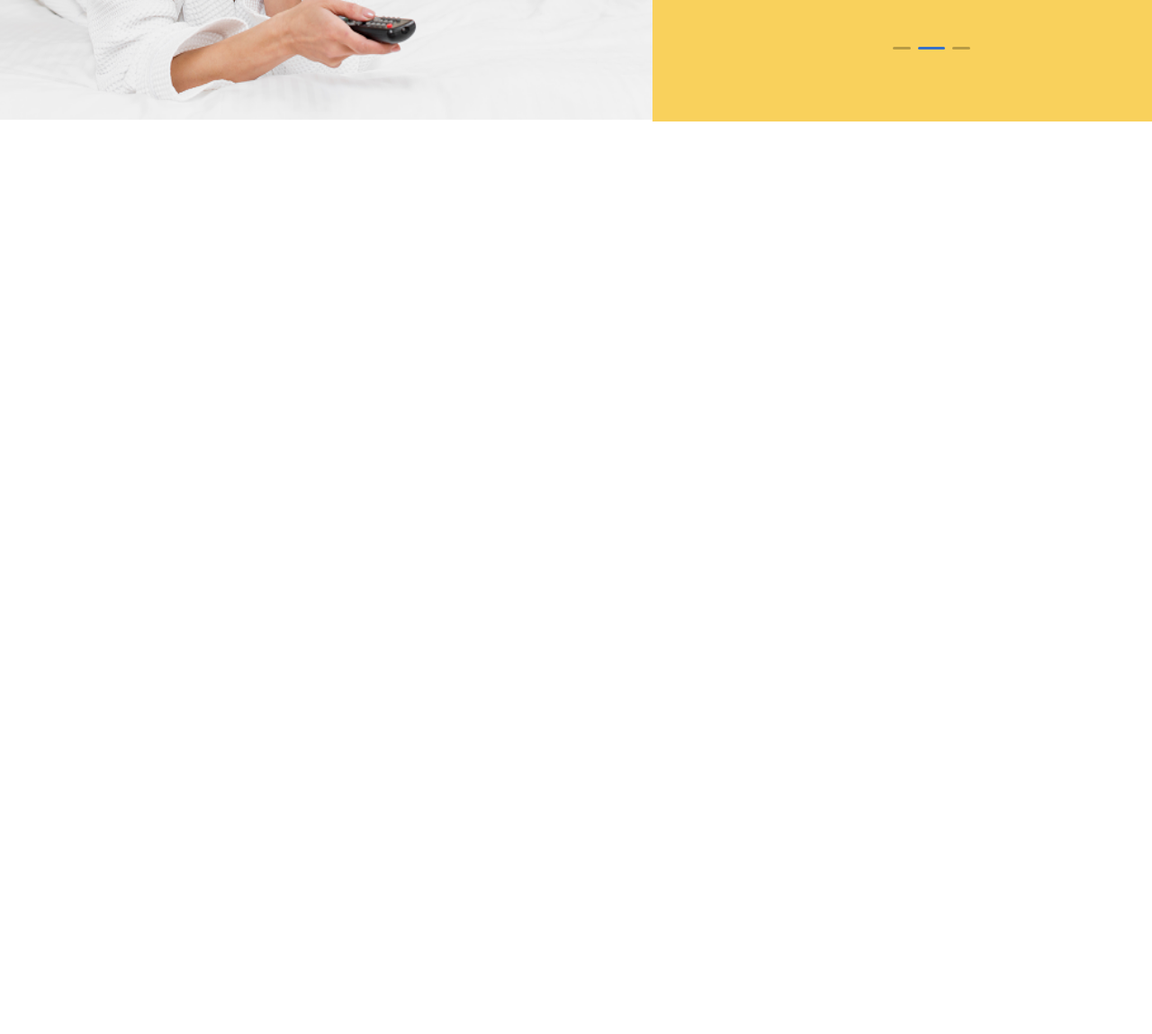
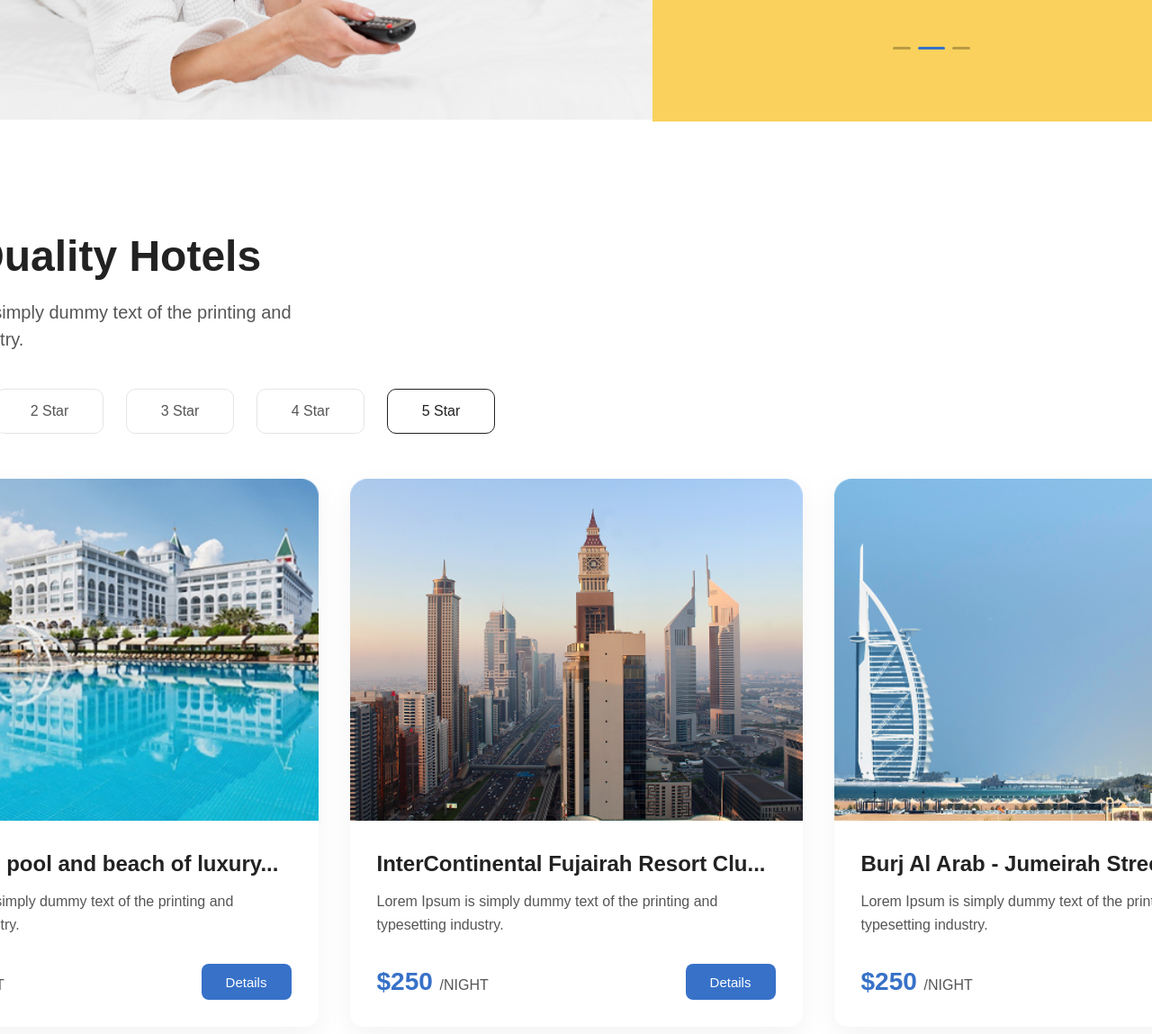
Before and after one commit to abduhakimrahmonqulzoda/HotelBoooking, a plain HTML site: page index.html in a window 1280 px wide. Shown: the part 3426-4575 px from the top of the page at 90% size. Before the commit the page ends 3663 px from the top, so only its background shows below. Drawn offline with Linux system fonts and the light colour scheme.

Commit message:
I creat section5

```diff
--- a/index.html
+++ b/index.html
@@ -176,6 +176,78 @@
       </div>
     </div>
 
+        <div class="section5">
+      <div class="sec5top">
+        <p class="sec5p1">Best Quality Hotels</p>
+        <p class="sec5p2">
+          Lorem Ipsum is simply dummy text of the printing and typesetting
+          industry.
+        </p>
+
+        <div class="sec5tabs">
+          <div class="sec5stars">
+            <button class="starbtn">1 Star</button>
+            <button class="starbtn">2 Star</button>
+            <button class="starbtn">3 Star</button>
+            <button class="starbtn">4 Star</button>
+            <button class="starbtn starbtn-active">5 Star</button>
+          </div>
+
+          <div class="sec5view">
+            <p class="section-2p1">View All</p>
+            <p class="section-2p2"></p>
+          </div>
+        </div>
+      </div>
+
+      <div class="sec5cards">
+        <div class="sec5card">
+          <img class="sec5img" src="/images/Image (24).png" alt="" />
+          <div class="sec5info">
+            <p class="cardp1">Swimming pool and beach of luxury...</p>
+            <p class="cardp2">
+              Lorem Ipsum is simply dummy text of the printing and typesetting
+              industry.
+            </p>
+            <div class="cardbottom">
+              <p class="cardprice">$250 <span>/NIGHT</span></p>
+              <button class="cardbtn">Details</button>
+            </div>
+          </div>
+        </div>
+
+        <div class="sec5card">
+          <img class="sec5img" src="/images/Image (25).png" alt="" />
+          <div class="sec5info">
+            <p class="cardp1">InterContinental Fujairah Resort Clu...</p>
+            <p class="cardp2">
+              Lorem Ipsum is simply dummy text of the printing and typesetting
+              industry.
+            </p>
+            <div class="cardbottom">
+              <p class="cardprice">$250 <span>/NIGHT</span></p>
+              <button class="cardbtn">Details</button>
+            </div>
+          </div>
+        </div>
+
+        <div class="sec5card">
+          <img class="sec5img" src="/images/Image (26).png" alt="" />
+          <div class="sec5info">
+            <p class="cardp1">Burj Al Arab - Jumeirah Street - Dub...</p>
+            <p class="cardp2">
+              Lorem Ipsum is simply dummy text of the printing and typesetting
+              industry.
+            </p>
+            <div class="cardbottom">
+              <p class="cardprice">$250 <span>/NIGHT</span></p>
+              <button class="cardbtn">Details</button>
+            </div>
+          </div>
+        </div>
+      </div>
+    </div>
+
 
   </body>
 </html>
--- a/style.css
+++ b/style.css
@@ -319,3 +319,123 @@
     background-color: #3771C8;
     border-radius: 5px;
 }
+.section5 {
+    display: flex;
+    flex-direction: column;
+    align-items: center;
+    margin-top: 120px;
+    margin-bottom: 100px;
+    font-family: sans-serif;
+}
+
+.sec5top {
+    width: 1580px;
+}
+
+.sec5p1 {
+    font-size: 48px;
+    font-weight: bold;
+    color: #222222;
+}
+
+.sec5p2 {
+    font-size: 20px;
+    color: #555555;
+    width: 520px;
+    line-height: 30px;
+    margin-top: 20px;
+}
+
+.sec5tabs {
+    display: flex;
+    justify-content: space-between;
+    align-items: center;
+    margin-top: 40px;
+}
+
+.sec5stars {
+    display: flex;
+    gap: 25px;
+}
+
+.starbtn {
+    width: 120px;
+    height: 50px;
+    background-color: white;
+    border: 1px solid #E5E5E5;
+    border-radius: 10px;
+    font-size: 16px;
+    color: #555555;
+    cursor: pointer;
+}
+
+.starbtn-active {
+    border: 1px solid #222222;
+    color: #222222;
+}
+
+.sec5cards {
+    display: flex;
+    gap: 35px;
+    margin-top: 50px;
+}
+
+.sec5card {
+    width: 503px;
+    border-radius: 15px;
+    box-shadow: 0 10px 30px rgba(0, 0, 0, 0.05);
+    background-color: white;
+}
+
+.sec5img {
+    width: 503px;
+    height: 380px;
+    border-radius: 15px 15px 0 0;
+}
+
+.sec5info {
+    padding: 30px;
+}
+
+.cardp1 {
+    font-size: 24px;
+    font-weight: bold;
+    color: #222222;
+}
+
+.cardp2 {
+    font-size: 16px;
+    color: #555555;
+    line-height: 26px;
+    margin-top: 15px;
+}
+
+.cardbottom {
+    display: flex;
+    justify-content: space-between;
+    align-items: center;
+    margin-top: 30px;
+}
+
+.cardprice {
+    font-size: 28px;
+    font-weight: bold;
+    color: #3771C8;
+}
+
+.cardprice span {
+    font-size: 16px;
+    font-weight: normal;
+    color: #555555;
+}
+
+.cardbtn {
+    width: 100px;
+    height: 40px;
+    background-color: #3771C8;
+    color: white;
+    border: none;
+    border-radius: 8px;
+    font-size: 15px;
+    cursor: pointer;
+}
```
